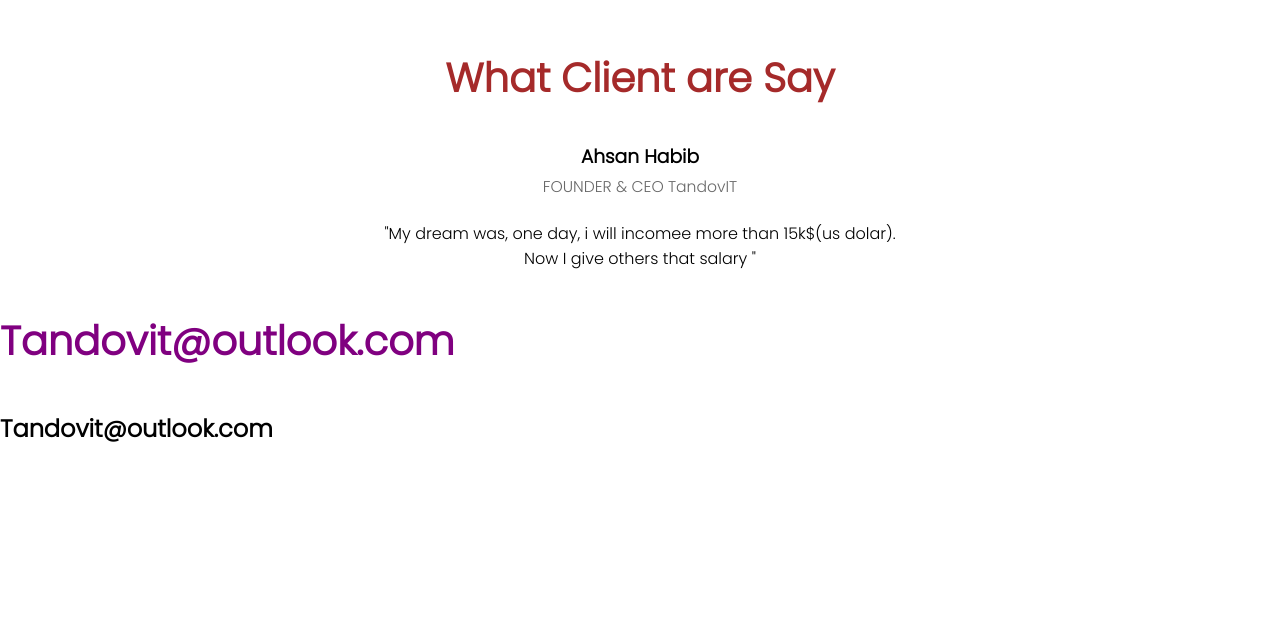
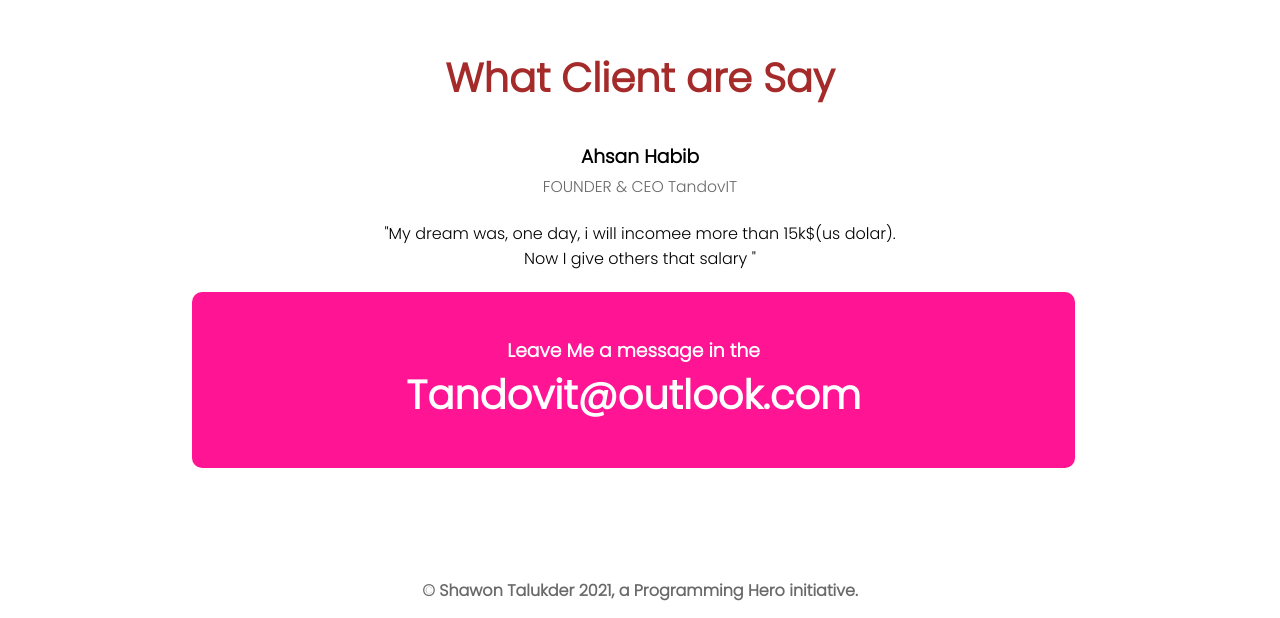
Before and after one commit to Melodious-nub/web-portfolio-solo, a plain HTML site: page index.html in a window 1280 px wide. Shown: the part 1548-2166 px from the top of the page. Before the commit the page ends 2126 px from the top, so only its background shows below. Drawn offline with Linux system fonts and the light colour scheme.

Commit message:
completed

```diff
--- a/index.html
+++ b/index.html
@@ -57,10 +57,13 @@
         <h2 class="highlight-text" style="text-align: center; color: brown;">What Client are Say</h2>
         <h3 style="text-align: center;">Ahsan Habib <br><span style="color: dimgray; font-weight: lighter; font-size: smaller;">FOUNDER & CEO TandovIT</span></h3>
         <h4 style="text-align: center; font-weight: 400;">"My dream was, one day, i will incomee more than 15k$(us dolar). <br>Now I give others that salary "</h4>
-        <div class="single-exp" id="full-stack">
-            <h3 class="highlight-text">Tandovit@outlook.com</h3>
-            <h2>Tandovit@outlook.com</h2>
+        <div class="single-exp">
+            <h3>Leave Me a message in the<br><span class="highlight-text2">Tandovit@outlook.com</span></h3>
         </div>
     </section>
+
+    <footer>
+        <b>© Shawon Talukder 2021, a Programming Hero initiative.</b>
+    </footer>
 </body>
 </html>
--- a/style.css
+++ b/style.css
@@ -52,8 +52,23 @@ section{
 .work-area{
     background-image: url('images/latest-work-bg.png');
 }
-.msg-area{
-    box-shadow: 10px 10px 10px gray;
-    border-radius: 5px;
-    height: 80%;
+.single-exp{
+    background-color: deeppink;
+    width: 65%;
+    height: 25%;
+    margin: 5px 15%;
+    color: white;
+    text-align: center;
+    padding: 2%;
+    border-radius: 10px;
 }
+.highlight-text2{
+    color: white;
+    font-size: 40px;
+}
+footer{
+    text-align: center;
+    color: dimgray;
+    margin-bottom: 15px;
+    margin-top: 15px;
+}
```
